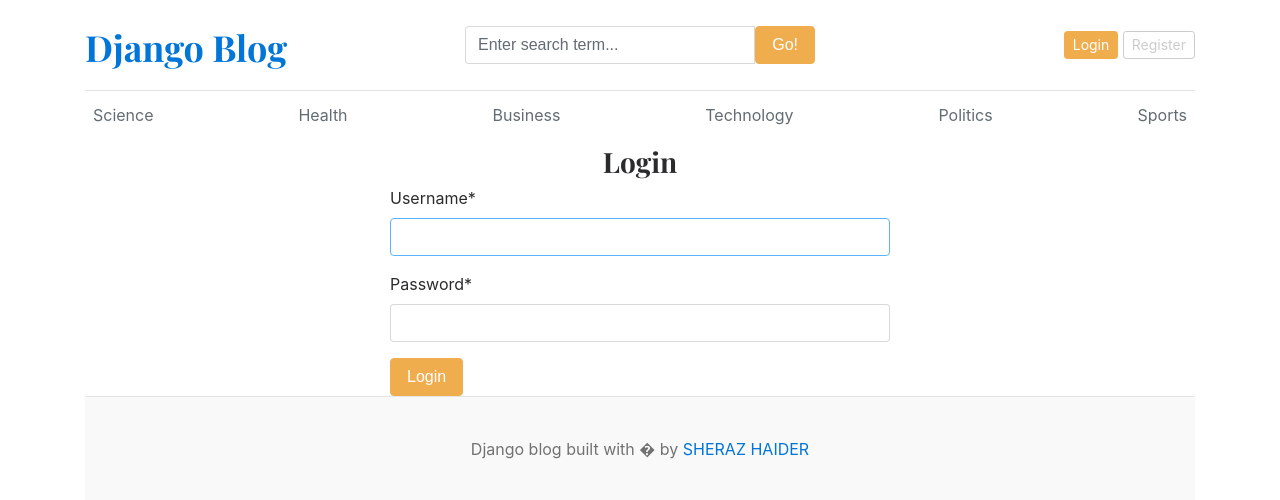
After one commit to SherazHaider907/Blog, a Django app: page /login/ in a window 1280 px wide. The commit adds this page. Shown: the top 500 px of the page. Run offline with Django 5.2, Linux system fonts and the light colour scheme; data comes from the database, SQL or seed files in the repository; both versions use the stored data as it was after the commit; some libraries are stand-ins or nearby versions.

Commit message:
registration and login functionality

```diff
--- a/blog_main/settings.py
+++ b/blog_main/settings.py
@@ -43,6 +43,8 @@ INSTALLED_APPS = [
     "django.contrib.staticfiles",
     "blogs",
     "assignment",
+    'crispy_forms',
+    'crispy_bootstrap4',
 ]
 
 MIDDLEWARE = [
@@ -129,3 +131,4 @@ STATICFILES_DIRS = [BASE_DIR / "blog_main/static"]
 # configure media files
 MEDIA_URL = "/media/"
 MEDIA_ROOT = BASE_DIR / "media"
+CRISPY_TEMPLATE_PACK = 'bootstrap4'
--- a/blog_main/urls.py
+++ b/blog_main/urls.py
@@ -8,7 +8,13 @@ urlpatterns = [
     path("admin/", admin.site.urls),
     path("", views.home, name="home"),
     path('category/',include('blogs.urls')),
-    path('<slug:slug>/',BlogViews.blogs, name='blogs'),
+    path('blogs/<slug:slug>/',BlogViews.blogs, name='blogs'),
     # search endpoint
     path('blogs/search/', BlogViews.search, name='search'),
+    # register
+    path('register/', views.register, name='register'),
+    # login functionality
+    path ('login/',views.login, name='login'),
+    # logout functionality
+    path('logout/', views.logout, name='logout'),
 ] + static(settings.MEDIA_URL, document_root=settings.MEDIA_ROOT)
--- a/blog_main/views.py
+++ b/blog_main/views.py
@@ -1,6 +1,9 @@
-from django.shortcuts import render
+from django.shortcuts import redirect, render
+from django.contrib.auth.forms import AuthenticationForm
+from .forms import RegistrationForm
 from blogs.models import Blog, Catagory
 from assignment.models import About
+from django.contrib import auth
 # create home view
 def home(request):
     # catagories = Catagory.objects.all()
@@ -21,3 +24,40 @@ def home(request):
         "about": about,
     }
     return render(request, "home.html", context)
+
+def register(request):
+    if request.method == "POST":
+        form = RegistrationForm(request.POST)
+        if form.is_valid():
+            form.save()
+            return redirect('register')
+        else:
+            print(form.errors)
+    else:
+        form = RegistrationForm()
+    context = {
+        "form": form,
+        }
+    return render(request, "register.html", context)
+
+# create login view
+def login(request):
+    if request.method == "POST":
+        form = AuthenticationForm(request, request.POST)
+        if form.is_valid():
+            username = form.cleaned_data['username']
+            password = form.cleaned_data['password']
+            user = auth.authenticate(username=username, password=password)
+            if user is not None:
+                auth.login(request, user)
+                return redirect('home')
+    form = AuthenticationForm()
+    context = {
+        "form": form,
+    }
+    return render(request, "login.html", context)
+
+# create logout view
+def logout(request):
+    auth.logout(request)
+    return redirect('home')
--- a/templates/base.html
+++ b/templates/base.html
@@ -27,8 +27,14 @@
             </form>
           </div>
           <div class="col-4 d-flex justify-content-end align-items-center">
-            <a class="btn btn-sm btn-warning" href="#">Login</a> &nbsp;
-            <a class="btn btn-sm btn-outline-secondary" href="#">Register</a>
+            {% if not user.is_authenticated %}
+            <a class="btn btn-sm btn-warning" href="{% url 'login' %}">Login</a> &nbsp;
+            <a class="btn btn-sm btn-outline-secondary" href="{% url 'register' %}">Register</a>
+            {% else %}
+            <span class="mr-2">Hello, {{ user }}</span>
+            &emsp;
+            <a class="btn btn-sm btn-outline-secondary" href="{% url 'logout' %}">Logout</a>
+            {% endif %}
           </div>
         </div>
       </header>
--- /dev/null
+++ b/templates/login.html
@@ -0,0 +1,11 @@
+{% extends "base.html" %}
+
+{% block content %}
+{% load crispy_forms_tags %}
+<h3 class="text-center">Login</h3>
+<form action="{% url 'login' %}" method="POST" style="width: 500px; margin: auto;">
+    {% csrf_token %}
+    {{ form | crispy }}
+    <button type="submit" class="btn btn-warning">Login</button>
+</form>
+{% endblock content %}
```
Also changed, not shown: blog_main/forms.py (added, +20 -0 lines), templates/register.html (added, +10 -0 lines), db.sqlite3, media/uploads/2026/01/03/108247355-1767339492476-gettyimages-2207127597-dsc07864_j05g8iz3.jpeg (added), media/uploads/2026/01/03/1BpQ1Jw9d42c_PsQHYadINg.webp (added), media/uploads/2026/01/03/2024-09-17-092913722-Global_sports_industry_on_track_for_more_growth.jpg (added), media/uploads/2026/01/03/2024-sports-trends-blog-header-1536x864.jpg (added), media/uploads/2026/01/03/2253053180.jpg (added), media/uploads/2026/01/03/FBaC4a7c9DqvGy99qt23GD-970-80.jpg.webp (added), media/uploads/2026/01/03/GettyImages-1148015141.jpg (added), media/uploads/2026/01/03/Populism_Tabellini2028129.webp (added), media/uploads/2026/01/03/gettyimages-2208364037.jpg (added), media/uploads/2026/01/03/hwXhU8N6w8w2WA8c3B6VPg-970-80.jpg.webp (added), media/uploads/2026/01/03/iStock-1314269313.jpg (added), 1 more files.
